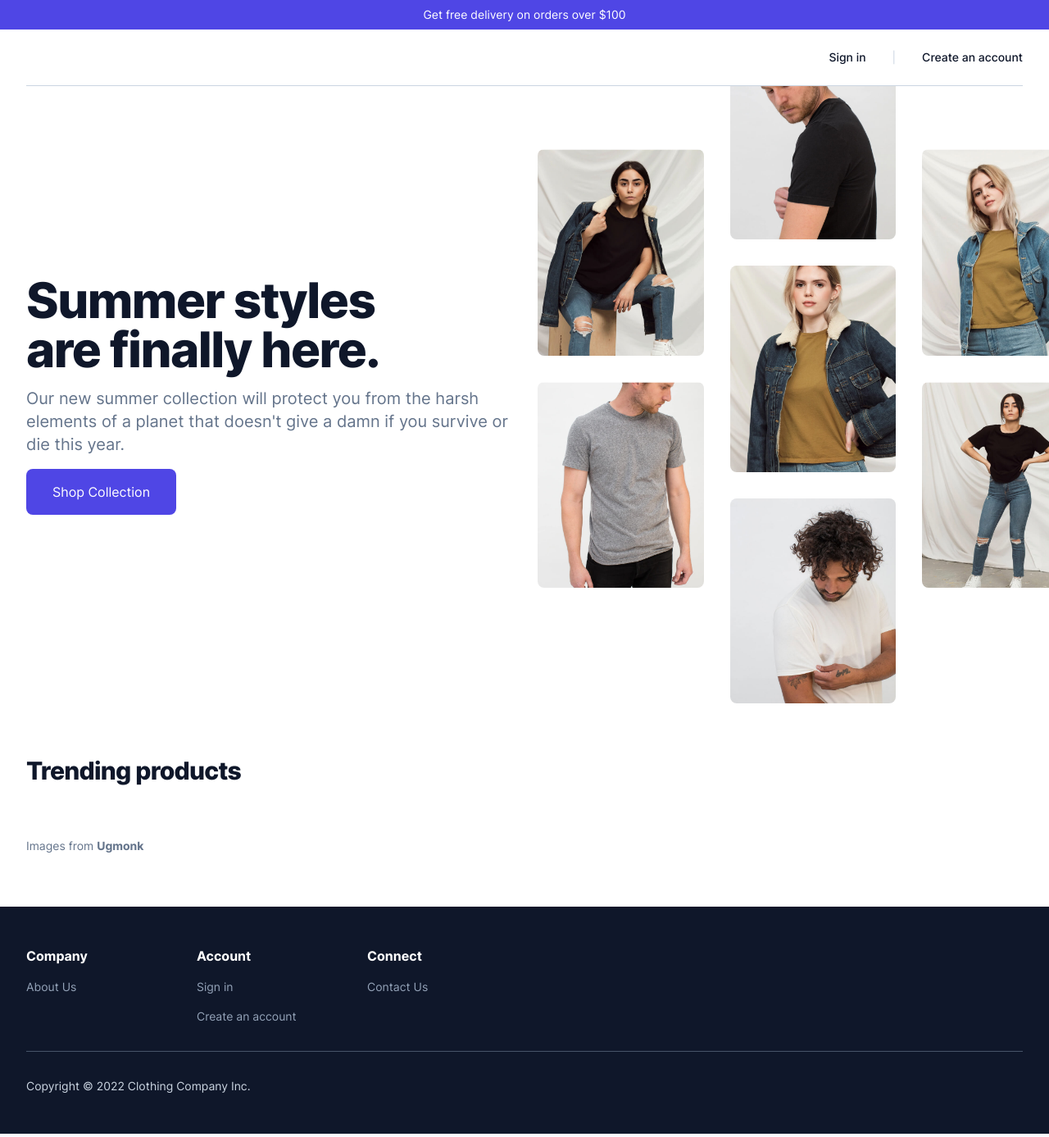
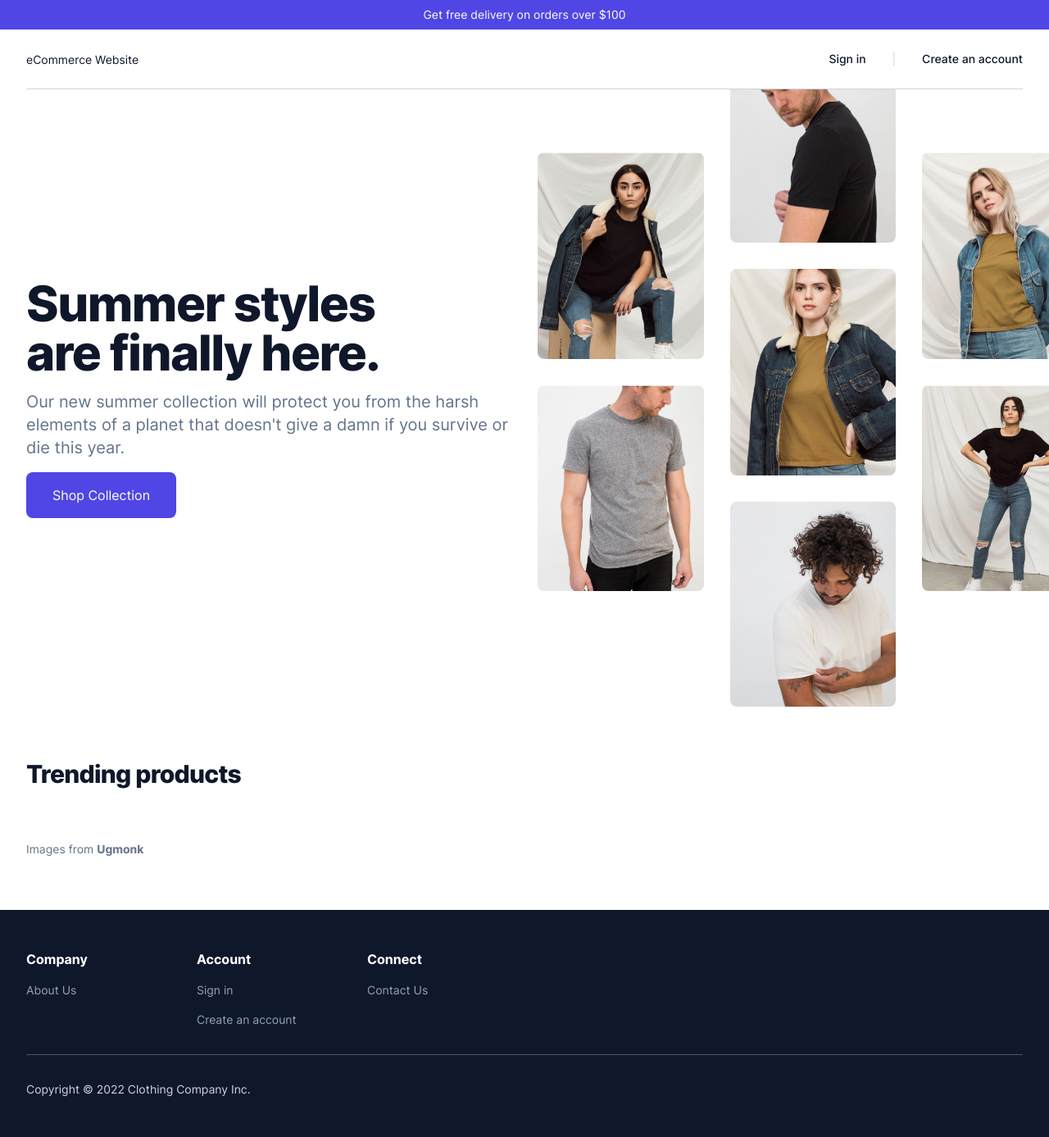
Before and after one commit to joaquinvaldezzz/ecommerce-website, a PHP site: page / in a window 1280 px wide. Shown: the whole page at 82% size. Run offline with PHP 8.4, Linux system fonts and the light colour scheme; data that the repository does not hold is empty; style sheets or scripts are compiled from the project's sources.

Commit message:
Update header

```diff
--- a/html/header.html
+++ b/html/header.html
@@ -17,6 +17,10 @@
         <path stroke-linecap="round" stroke-linejoin="round" d="M4 6h16M4 12h16M4 18h16" />
       </svg>
     </button>
+
+    <div>
+      <a class="text-sm" href="/ecommerce-website/">eCommerce Website</a>
+    </div>
 
     <div class="ml-auto flex items-center">
       <div class="hidden md:flex md:items-center">
--- a/includes/header.php
+++ b/includes/header.php
@@ -17,6 +17,10 @@
         <path stroke-linecap="round" stroke-linejoin="round" d="M4 6h16M4 12h16M4 18h16" />
       </svg>
     </button>
+
+    <div>
+      <a class="text-sm" href="/ecommerce-website/">eCommerce Website</a>
+    </div>
 
     <div class="ml-auto flex items-center">
       <?php session_start(); ?>
```
